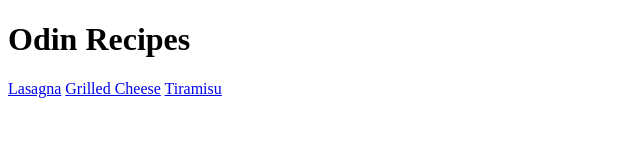
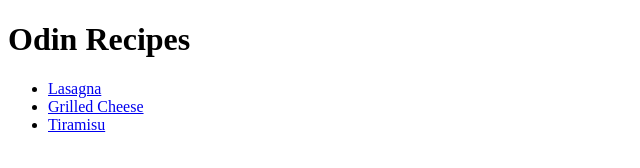
Before and after one commit to gabefando/odin-recipes, a plain HTML site: page index.html in a window 1280 px wide. Shown: the whole page, without its empty margins (0-640 px from the left). Drawn offline with Linux system fonts and the light colour scheme.

Commit message:
updated homepage to have links to recipes in unordered list

```diff
--- a/index.html
+++ b/index.html
@@ -6,8 +6,10 @@
 </head>
 <body>
     <h1>Odin Recipes</h1>
-    <a href="./recipes/lasagna.html">Lasagna</a>
-    <a href="./recipes/grilled-cheese.html">Grilled Cheese</a>
-    <a href="./recipes/tiramisu.html">Tiramisu</a>
+    <ul>
+        <li><a href="./recipes/lasagna.html">Lasagna</a></li>
+        <li><a href="./recipes/grilled-cheese.html">Grilled Cheese</a></li>
+        <li><a href="./recipes/tiramisu.html">Tiramisu</a></li>
+    </ul>
 </body>
 </html>
```
